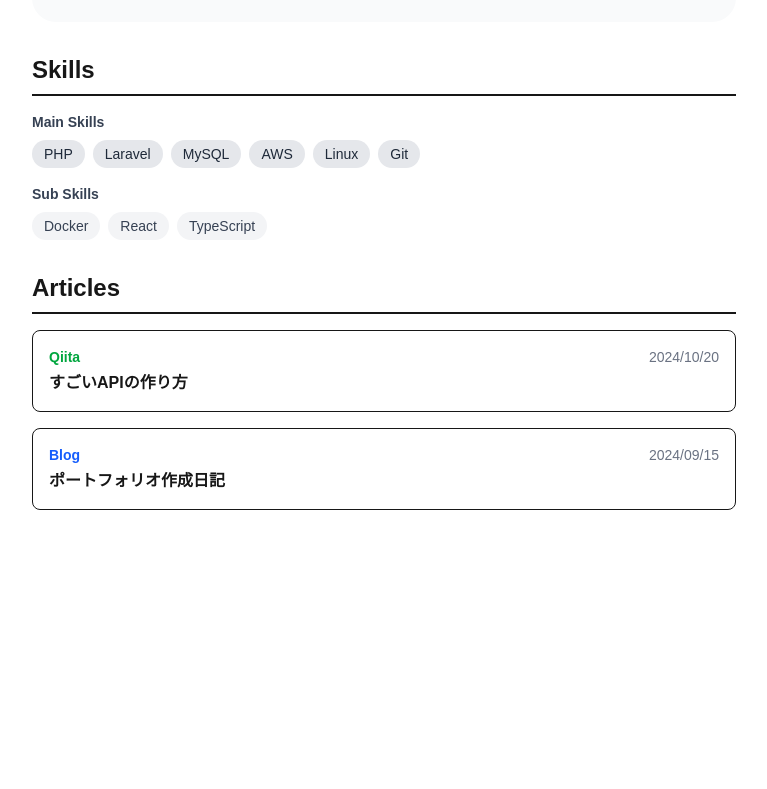
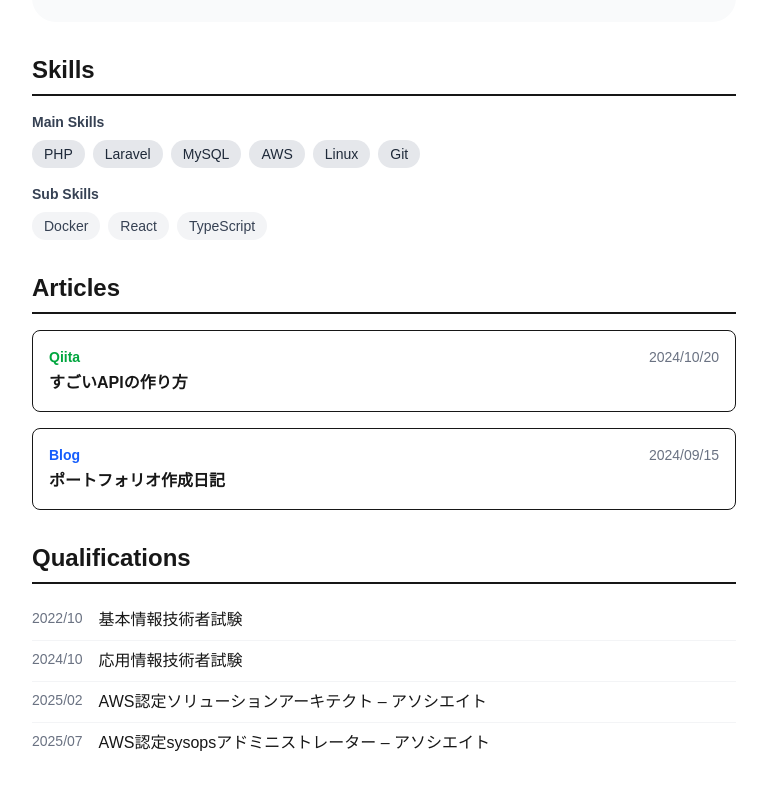
Before and after one commit to AbeTakaki/abetakaki.github.io, a Next.js app: page / in a window 1280 px wide. Shown: the part 1386-2175 px from the top of the page, without its empty margins (256-1023 px from the left). Before the commit the page ends 1960 px from the top, so only its background shows below. Built offline with nearby package versions, Linux system fonts and the light colour scheme.

Commit message:
update: 資格セクションを反映

```diff
--- /dev/null
+++ b/app/components/Qualifications.tsx
@@ -0,0 +1,34 @@
+import Section from "./Section";
+import { qualifications, Qualification } from "../lib/data/qualifications";
+
+function QualificationItem({ title, date}: Qualification) {
+  return (
+   <div className="flex justify-between items-start py-2 border-b last:border-b-0">
+
+      {/* 1. 取得年月（左側）を配置 */}
+      <span className="text-sm font-medium text-gray-500 shrink-0 mr-4">
+        {date}
+      </span>
+
+      {/* 2. 資格名と詳細（右側）を配置 */}
+      <div className="flex-grow text-left">
+        <h3 className="text-base font-medium">{title}</h3>
+      </div>
+
+    </div>
+  );
+}
+
+export default function Qualifications() {
+  return (
+    // Section コンポーネントでセクションの枠組みを作成
+    <Section title="Qualifications">
+      <div className="divide-y divide-gray-100">
+        {qualifications.map((qualification, index) => (
+          // QualificationItem を使ってデータを表示
+          <QualificationItem key={index} {...qualification} />
+        ))}
+      </div>
+    </Section>
+  );
+}
--- /dev/null
+++ b/app/lib/data/qualifications.ts
@@ -0,0 +1,23 @@
+export interface Qualification {
+  title: string; // 資格名
+  date: string; // 取得日
+}
+
+export const qualifications: Qualification[] = [
+  {
+    title: '基本情報技術者試験',
+    date: '2022/10',
+  },
+  {
+    title: '応用情報技術者試験',
+    date: '2024/10',
+  },
+  {
+    title: 'AWS認定ソリューションアーキテクト – アソシエイト',
+    date: '2025/02',
+  },
+  {
+    title: 'AWS認定sysopsアドミニストレーター – アソシエイト',
+    date: '2025/07',
+  },
+];
--- a/app/page.tsx
+++ b/app/page.tsx
@@ -2,6 +2,7 @@ import Hero from './components/Hero';
 import Career from './components/Career';
 import Skills from './components/Skills';
 import Articles from './components/Articles';
+import Qualifications from './components/Qualifications';
 // ... 他のセクションもインポート
 
 export default function Home() {
@@ -24,6 +25,9 @@ export default function Home() {
       {/* 4. 記事セクション */}
       <Articles />
 
+      {/* 5. 資格セクション */}
+      <Qualifications />
+
       {/* ... 他のセクションも同様に配置 */}
 
     </main>
```
